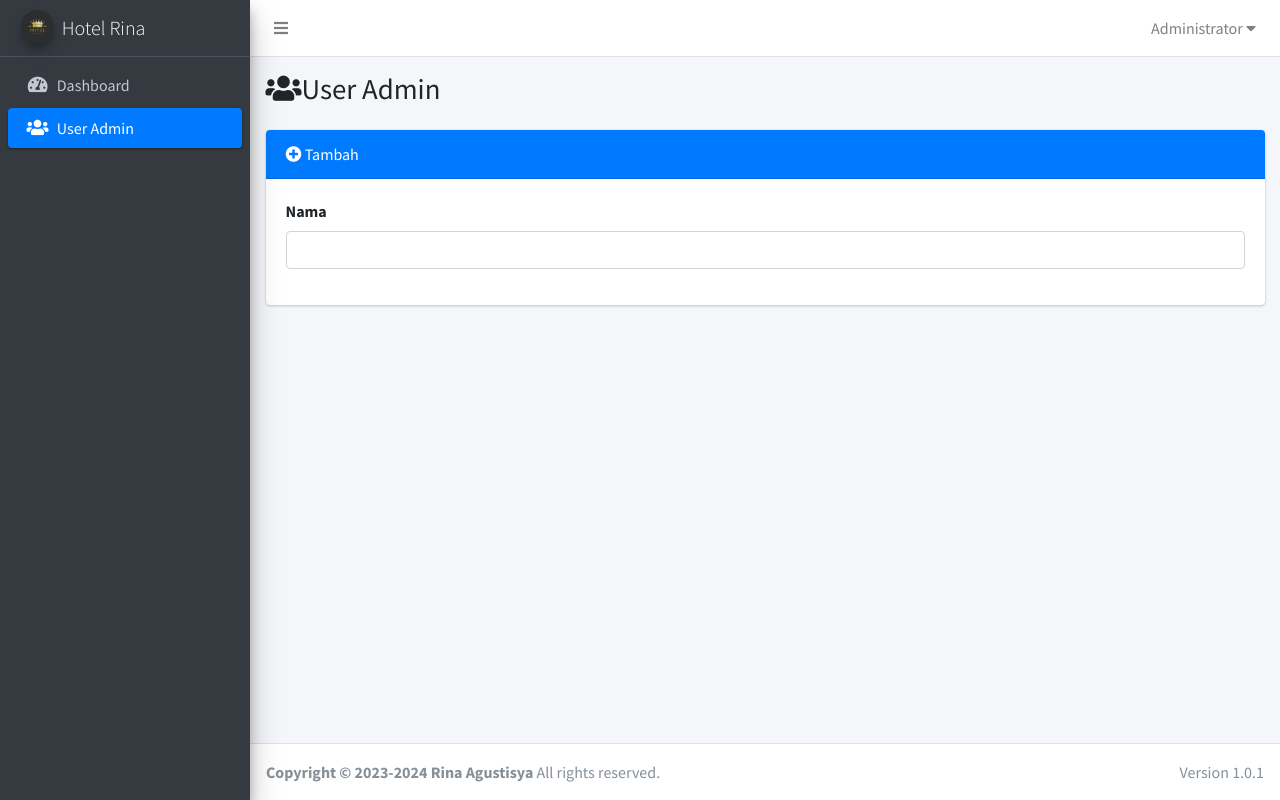
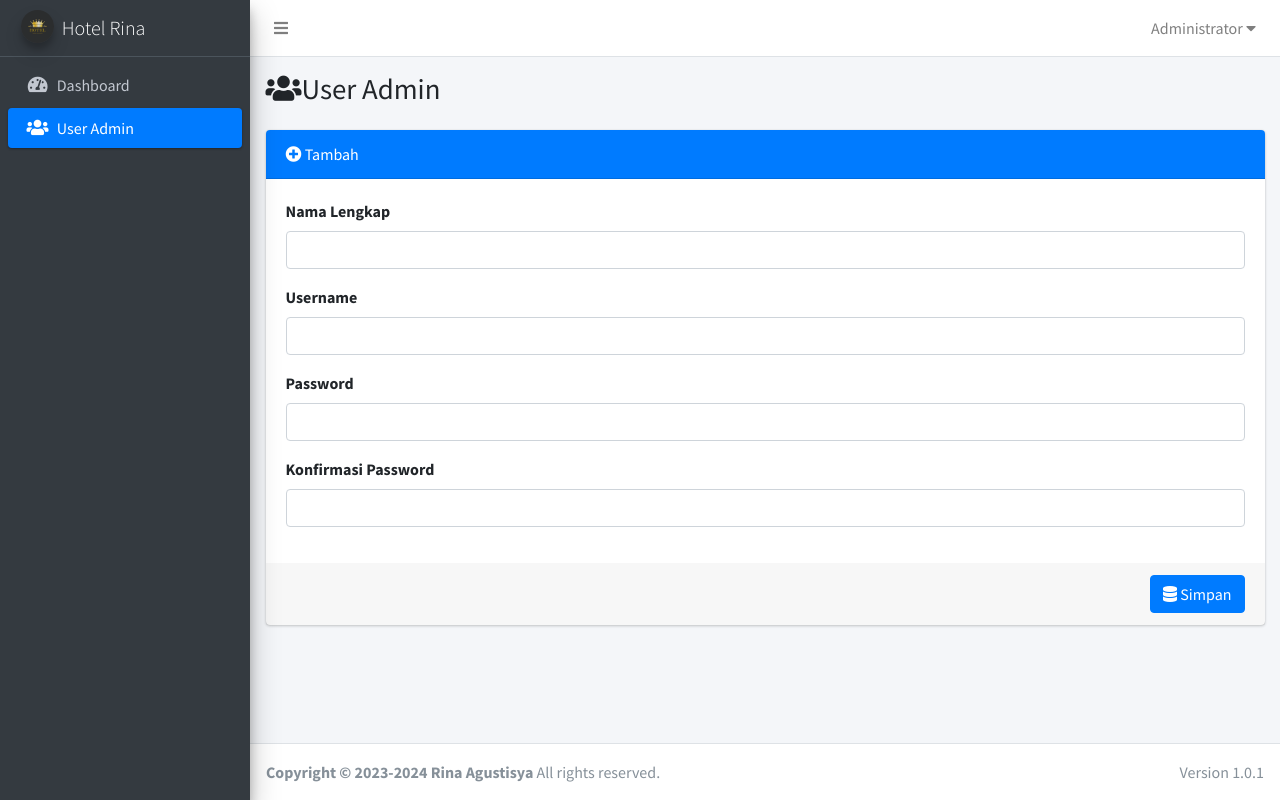
Before and after one commit to Rinagustisya/Reservasi-Hotel, a Laravel app: page /admin/admin/create in a window 1280 px wide. Run offline with Laravel 9, Linux system fonts and the light colour scheme; the visitor is signed in with stand-in values (Sample User, id 1); data comes from the database, SQL or seed files in the repository; some libraries are stand-ins or nearby versions.

Commit message:
feat : admin create

```diff
--- a/resources/views/admin/create.blade.php
+++ b/resources/views/admin/create.blade.php
@@ -7,17 +7,12 @@
 @section('content')
 <div class="row">
     <div class="col-12">
-        <form action="" method="post" class="card card-primary">
-            <div class="card-header">
-                <i class="fas fa-plus-circle"></i> Tambah
-            </div>
-            <div class="card-body">
-                <div class="form-group">
-                    <label for="">Nama</label>
-                    <input type="text" name="nama" class="form-control">
-                </div>
-            </div>
-        </form>
+           <x-form-create :action="route('admin.create')">
+               <x-input-admin label="Nama Lengkap" name="nama" />
+               <x-input-admin label="Username" name="username" />
+               <x-input-admin label="Password" name="password" type="password" />
+               <x-input-admin label="Konfirmasi Password" name="password_confir" type="password" />
+           </x-form-create>
     </div>
 </div>
 @endsection
--- a/resources/views/components/form-create.blade.php
+++ b/resources/views/components/form-create.blade.php
@@ -0,0 +1,14 @@
+@props(['action'])
+<form action="{{ $action }}" method="post" class="card card-primary">
+    <div class="card-header">
+        <i class="fas fa-plus-circle"></i> Tambah
+    </div>
+    <div class="card-body">
+        <?= $slot ?>
+    </div>
+    <div class="card-footer text-right">
+        <button class="btn btn-primary" type="submit">
+           <i class="fas fa-database"></i> Simpan
+        </button>
+    </div>
+</form>
--- /dev/null
+++ b/resources/views/components/input-admin.blade.php
@@ -0,0 +1,5 @@
+@props(['label', 'name', 'type'=>'text'])
+<div class="form-group">
+    <label for="">{{ $label }}</label>
+    <input type="{{ $type }}" name="{{ $name }}" class="form-control">
+</div>
```
